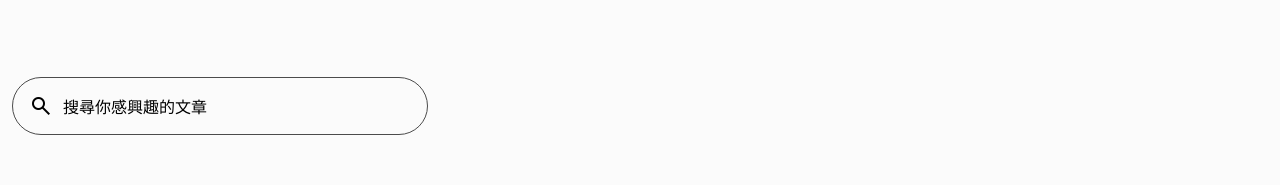
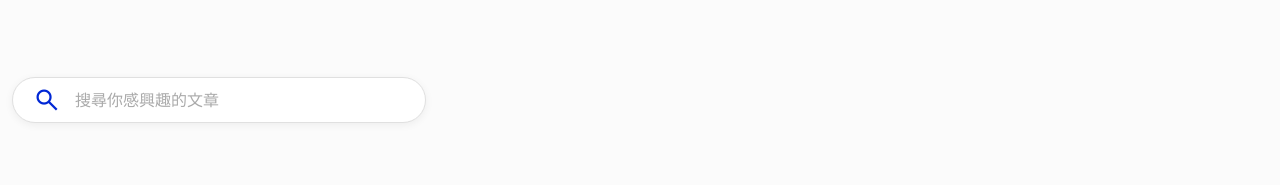
Before and after one commit to Holly05590/2505_PR_02, a plain HTML site: page blog.html in a window 1280 px wide. Shown: the part 1053-1238 px from the top of the page. Drawn offline with nearby package versions, Linux system fonts and the light colour scheme; a web font is replaced by a local one.

Commit message:
modify blog.html & css

```diff
--- a/blog.css
+++ b/blog.css
@@ -1,18 +1,45 @@
 .search{
     padding-top: 80px;
-    width: 100%;
+    padding-left: 12px;
+    padding-right: 12px;
+    margin: auto;
 }
 
-.search-input{
-    display: flex;
-    align-items: center;
-    max-width: 416px;
-    padding: 16px;
-    border: 1px solid #4B4B4B;
-    border-radius: 100px;
-    gap: 10px;
+.search-input {
+  display: flex;
+  align-items: center;
+  background: #fff;
+  border-radius: 32px;
+  box-shadow: 0 2px 8px rgba(0,0,0,0.06);
+  padding: 8px 20px;
+  border: 1px solid #e0e0e0;
 }
 
+.search-input {
+    width: 33%;
+    max-width: 440px;
+    min-width: 240px;
+}
+
+.search-input .material-symbols-outlined {
+  color: #0027d5;
+  font-size: 28px;
+  margin-right: 12px;
+}
+
+.search-input input[type="text"] {
+  border: none;
+  outline: none;
+  background: transparent;
+  font-size: 18px;
+  flex: 1;
+  color: #333;
+}
+
+.search-input input[type="text"]::placeholder {
+  color: #aaa;
+  font-size: 16px;
+}
 
 .blog-profile {
   display: flex;
@@ -38,9 +65,9 @@
 	display: flex;
 	justify-content: center;
 	flex-wrap: wrap;
-	gap: 80px 24px;
-    padding-top: 80px;
-    padding-bottom: 80px;
+	gap: 24px;
+  padding-top: 80px;
+  padding-bottom: 80px;
 }
 
 .blog{
@@ -50,7 +77,7 @@
 .blog-hashtag{
 	font-size: 24px;
 	color: #0027D5;
-	margin-right: 8px;
+	/*margin-right: 8px;*/
 }
 
 .blog-title{
@@ -126,10 +153,10 @@
   align-items: center;
   justify-content: center;
   gap: 8px;
-  background: #fff;
+  /*background: #fff; */
   padding: 6px 14px;
-  border-radius: 9999px;
-  box-shadow: 0 0 8px rgba(0, 0, 0, 0.05);
+  /*border-radius: 9999px */
+  /*box-shadow: 0 0 8px rgba(0, 0, 0, 0.05); */
 }
 
 .pagination a {
@@ -147,7 +174,7 @@
 .pagination .page.active {
   color: #1a5ddc;
   font-weight: bold;
-  background-color: #e6f0ff;
+  /*background-color: #e6f0ff;*/
 }
 
 .pagination .dots {
--- a/blog.html
+++ b/blog.html
@@ -55,14 +55,12 @@
         </section>
 
 
-        <div class="search container">
+        <div class="search">
           <div class="search-input">
             <span class="material-symbols-outlined">search</span>
-            <p>搜尋你感興趣的文章</p>
+            <input type="text" placeholder="搜尋你感興趣的文章" aria-label="搜尋文章" />
           </div>
         </div>
-
-
 
         <section>
             <div class="container">
```
